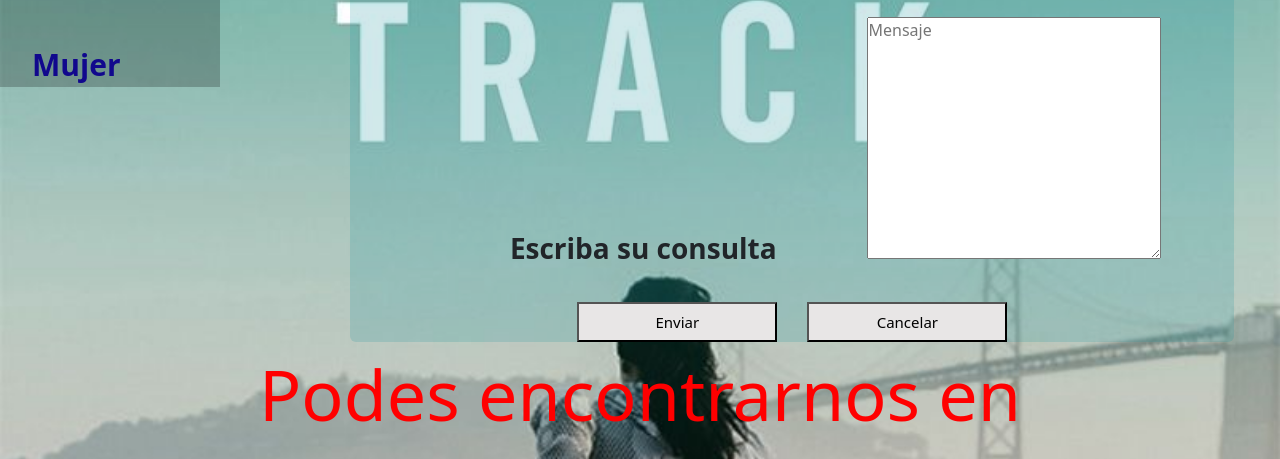
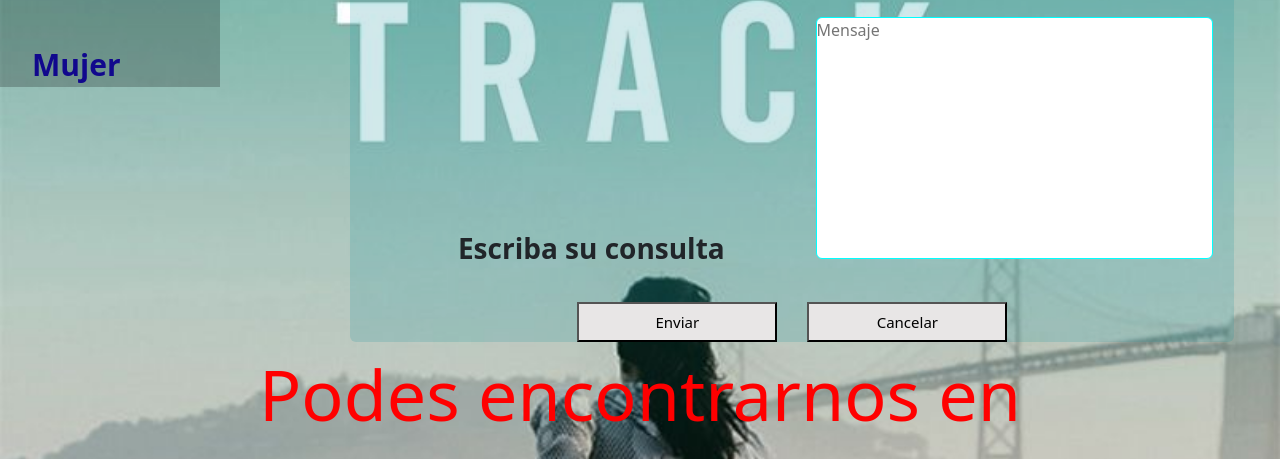
Before and after one commit to sebanunes/Proyecto-2, a plain HTML site: page pages/contactanos.html in a window 1280 px wide. Shown: the part 739-1198 px from the top of the page. Drawn offline with nearby package versions, Linux system fonts and the light colour scheme.

Commit message:
modifique el css

```diff
--- a/css/style.css
+++ b/css/style.css
@@ -592,6 +592,12 @@ button:active {
     border-radius: 6px;
 }
 
+textarea{
+    resize: none;
+    width: 45%;
+    border-radius: 6px;
+    border-color: aqua;
+}
 
 .field {
     margin: 20px;
```
